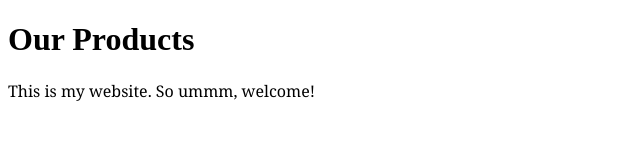
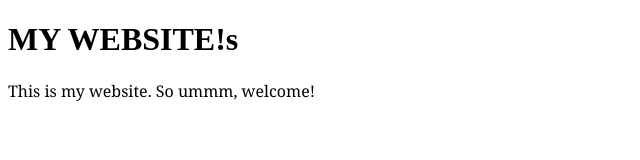
Before and after one commit to profbot/profbot.github.io, a plain HTML site: page index.html in a window 1280 px wide. Shown: the whole page, without its empty margins (0-640 px from the left). Drawn offline with Linux system fonts and the light colour scheme.

Commit message:
Update index.html

```diff
--- a/index.html
+++ b/index.html
@@ -5,7 +5,7 @@
    </head>
 
    <body>
-      <h1>Our Products</h1>
+      <h1>MY WEBSITE!s</h1>
       <p style="font-family:georgia,garamond,serif;font-size:16px;font-style:bold;">
          This is my website. So ummm, welcome!
       </p>
```
